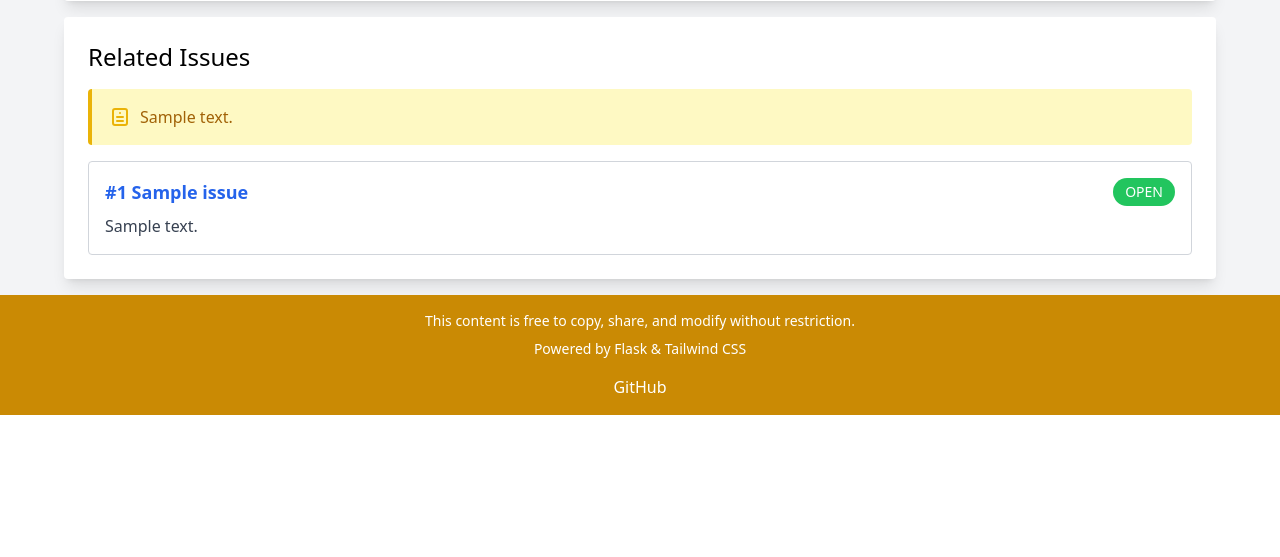
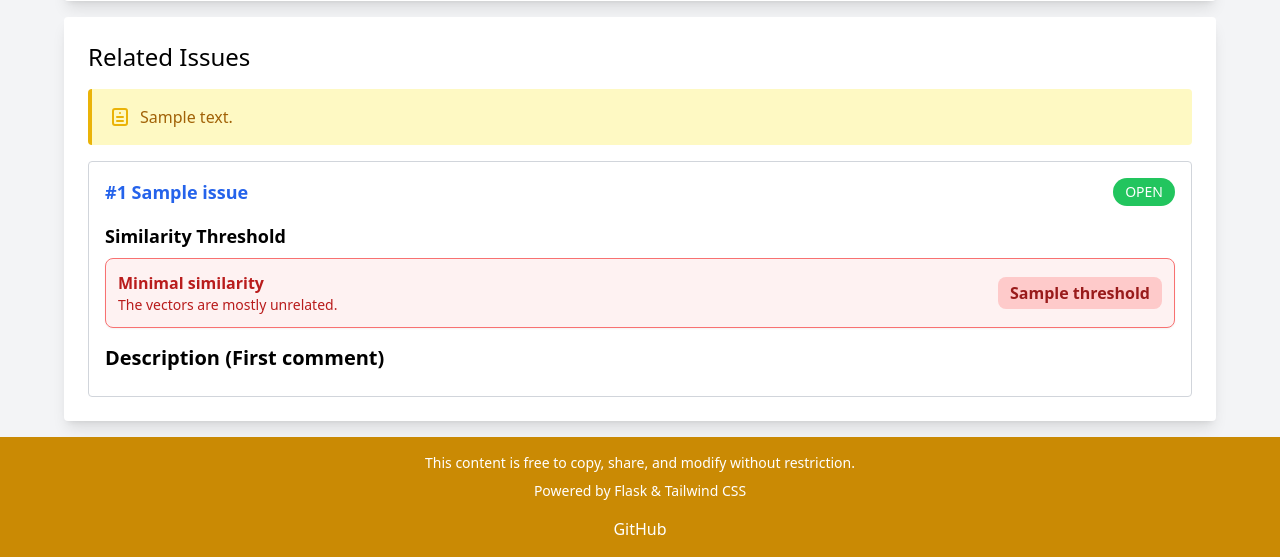
Before and after one commit to Ymmy833y/duplicate-issue-checker, a Flask app: template app/templates/index.html in a window 1280 px wide. Shown: the part 679-1236 px from the top of the page. Before the commit the page ends 1094 px from the top, so only its background shows below. Run offline with Flask 3, Linux system fonts and the light colour scheme; the template is opened without the code that fills it: most values are stand-ins (such as "Sample title", 1, 10 or a date in 2020); style sheets or scripts are compiled from the project's sources; some libraries are stand-ins or nearby versions.

Commit message:
Improve the problem display function

```diff
--- a/app/config.py
+++ b/app/config.py
@@ -7,7 +7,7 @@
 class Config:
     PORT = os.getenv('PORT')
     HOST = os.getenv('HOST')
-    LOG_LEVEL = os.getenv('LOG_LEVEL') or logging.DEBUG
+    LOG_LEVEL = os.getenv('LOG_LEVEL') or logging.INFO
 
     SECRET_KEY = os.getenv('SECRET_KEY') or 'dummy'
     GITHUB_ACCESS_TOKEN = os.getenv('GITHUB_ACCESS_TOKEN') or ''
--- a/app/routes.py
+++ b/app/routes.py
@@ -13,15 +13,11 @@
 def index():
     logger.debug('Index is called')
     form_data = session.pop('form_data', {})
-    issues = session.pop('issues', [])
-    detail = session.pop('detail', {})
     error_message = session.pop('error_message', None)
 
     return render_template(
         'index.html',
         form_data=form_data,
-        issues=issues,
-        detail=detail,
         error_message=error_message
     )
 
--- /dev/null
+++ b/app/static/css/markdown.css
@@ -0,0 +1,105 @@
+:root {
+  --base-indent: 20px;
+  --indent-step: 10px;
+}
+
+.markdown-body {
+  word-break: break-all;
+}
+
+.markdown-body h1,
+.markdown-body h2,
+.markdown-body h3,
+.markdown-body h4,
+.markdown-body h5,
+.markdown-body h6 {
+  font-weight: bold;
+}
+
+.markdown-body p {
+  margin-bottom: 1em;
+  line-height: 1.6;
+}
+
+.markdown-body a {
+  color: #0366d6;
+  text-decoration: none;
+}
+
+.markdown-body a:hover {
+  text-decoration: underline;
+}
+
+.markdown-body li {
+  margin-bottom: 0.5em;
+}
+
+.markdown-body ul,
+.markdown-body ol {
+  padding-left: var(--base-indent);
+  list-style-position: inside;
+}
+
+.markdown-body ul ul,
+.markdown-body ol ol {
+  padding-left: calc(var(--base-indent) + var(--indent-step) * 1);
+}
+
+.markdown-body ul ul ul,
+.markdown-body ol ol ol {
+  padding-left: calc(var(--base-indent) + var(--indent-step) * 2);
+}
+
+.markdown-body ul ul ul ul,
+.markdown-body ol ol ol ol {
+  padding-left: calc(var(--base-indent) + var(--indent-step) * 3);
+}
+
+.markdown-body blockquote {
+  padding-left: 6px;
+  border-left: 4px solid #777777;
+}
+
+.markdown-body table {
+  width: 100%;
+  border-collapse: collapse;
+}
+
+.markdown-body table th,
+.markdown-body table td {
+  padding: 1vmin;
+  border: solid 2px #777777;
+}
+
+.markdown-body table tbody tr:hover {
+  opacity: 0.75;
+}
+
+.markdown-body img {
+  width: 100%;
+}
+
+.markdown-body pre {
+  white-space: pre-wrap;
+}
+
+.markdown-body code {
+  background-color: #f6f8fa;
+  border-radius: 3px;
+  padding: 0.2em 0.4em;
+  font-size: 90%;
+  color: #e01e5a;
+}
+
+.markdown-body pre {
+  background-color: #f6f8fa;
+  padding: 1em;
+  overflow: auto;
+  border-radius: 3px;
+}
+
+.markdown-body blockquote {
+  color: #6a737d;
+  padding: 0.5em 1em;
+  border-left: 4px solid #dfe2e5;
+}
--- a/app/templates/index.html
+++ b/app/templates/index.html
@@ -6,6 +6,8 @@
     <meta name="viewport" content="width=device-width, initial-scale=1.0">
     <title>Duplicate Issue Checker</title>
     <link rel="stylesheet" href="{{ url_for('static', filename='css/tailwind.css') }}">
+    <link rel="stylesheet" href="{{ url_for('static', filename='css/markdown.css') }}">
+    <script src="{{ url_for('static', filename='dist/bundle.js') }}"></script>
 </head>
 
 <body class="min-h-screen flex flex-col bg-gray-100">
@@ -40,7 +42,6 @@
                         value="{{ form_data.get('repository', '') }}"
                         class="flex-grow p-3 border border-gray-300 rounded focus:outline-none focus:ring-2 focus:ring-yellow-500">
                 </div>
-
             </div>
             <div>
                 <label for="title" class="block text-gray-700 font-semibold mb-2">
@@ -98,7 +99,6 @@
                         class="text-lg font-semibold text-blue-600 hover:underline">
                         #{{ issue.number}} {{ issue.title }}
                     </a>
-
                     {% set state = issue.state.upper() %}
                     {% if state == 'OPEN' %}
                     <span class="ml-2 px-3 py-1 rounded-full text-white text-sm bg-green-500">
@@ -119,23 +119,47 @@
                     {% endif %}
                 </div>
 
-                <p class="text-gray-700 mt-2">
-                    {{ issue.comments[0] if issue.comments else 'No description available.' }}
-                </p>
+                <div class="mt-4">
+                    <p class="text-lg font-semibold">Similarity Threshold</p>
+                    {% set threshold = issue.threshold %}
+                    <div class="mt-2 p-3 flex items-center border rounded-lg shadow-sm
+                        {% if threshold >= 0.8 %} bg-green-50 border-green-400 text-green-700
+                        {% elif threshold >= 0.7 %} bg-blue-50 border-blue-400 text-blue-700
+                        {% elif threshold >= 0.5 %} bg-yellow-50 border-yellow-400 text-yellow-700
+                        {% else %} bg-red-50 border-red-400 text-red-700 {% endif %}">
+                        <div>
+                            {% if threshold >= 0.8 %}
+                            <p class="font-semibold">High similarity</p>
+                            <p class="text-sm">The vectors are very closely aligned.</p>
+                            {% elif threshold >= 0.7 %}
+                            <p class="font-semibold">Moderate similarity</p>
+                            <p class="text-sm">The vectors are fairly aligned.</p>
+                            {% elif threshold >= 0.5 %}
+                            <p class="font-semibold">Low similarity</p>
+                            <p class="text-sm">Some degree of similarity is observed.</p>
+                            {% else %}
+                            <p class="font-semibold">Minimal similarity</p>
+                            <p class="text-sm">The vectors are mostly unrelated.</p>
+                            {% endif %}
+                        </div>
 
-                {% if issue.comments|length > 1 %}
-                <div class="mt-2 text-sm text-gray-600">
-                    <p class="font-semibold">Comments:</p>
-                    <ul class="list-disc pl-5">
-                        {% for comment in issue.comments[1:] %}
-                        <li>
-                            {{ comment[:50] }}...
-                            <a href="{{ issue.url }}" class="text-blue-500 hover:underline">Read more</a>
-                        </li>
-                        {% endfor %}
-                    </ul>
+                        <span class="ml-auto px-3 py-1 rounded-lg font-semibold
+                            {% if threshold >= 0.8 %} bg-green-200 text-green-800
+                            {% elif threshold >= 0.7 %} bg-blue-200 text-blue-800
+                            {% elif threshold >= 0.5 %} bg-yellow-200 text-yellow-800
+                            {% else %} bg-red-200 text-red-800 {% endif %}">
+                            {{ threshold }}
+                        </span>
+                    </div>
                 </div>
-                {% endif %}
+
+
+                <div class="pt-4">
+                    <p class="text-xl font-semibold">Description (First comment)</p>
+                    <div class="markdown-body mt-2 pl-2 max-h-60 overflow-y-auto border-l-4 border-gray-300"
+                        data-comment="{{ issue.comments[0] if issue.comments else 'No description available.' }}">
+                    </div>
+                </div>
             </li>
             {% endfor %}
         </ul>
@@ -159,6 +183,12 @@
             const issuesHeader = document.querySelector('#issuesHeader');
             if (issuesHeader) {
                 issuesHeader.scrollIntoView({ behavior: 'smooth', block: 'start' });
+
+                const descriptions = document.querySelectorAll('.markdown-body');
+                for (let index = 0; index < descriptions.length; index++) {
+                    const comment = descriptions[index].getAttribute('data-comment')
+                    descriptions[index].innerHTML = convertMarkdownToHtml(comment);
+                }
             }
         });
     </script>
```
Also changed, not shown: app/__init__.py (+4 -3 lines), app/static/js/markdown.js (added, +7 -0 lines), package.json (+7 -4 lines), tests/routes_tests.py (+2 -21 lines), webpack.config.js (added, +10 -0 lines), package-lock.json.
